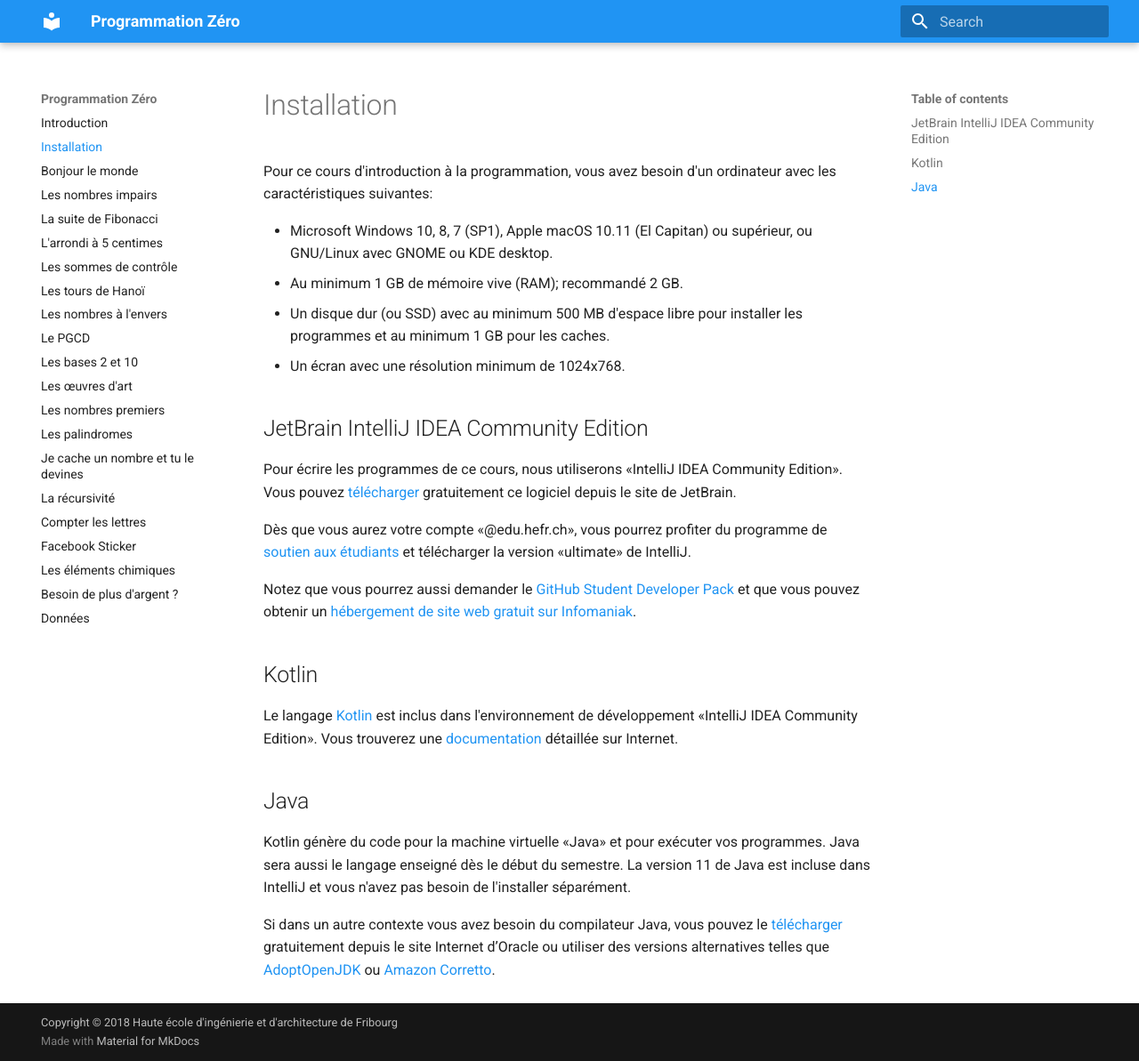
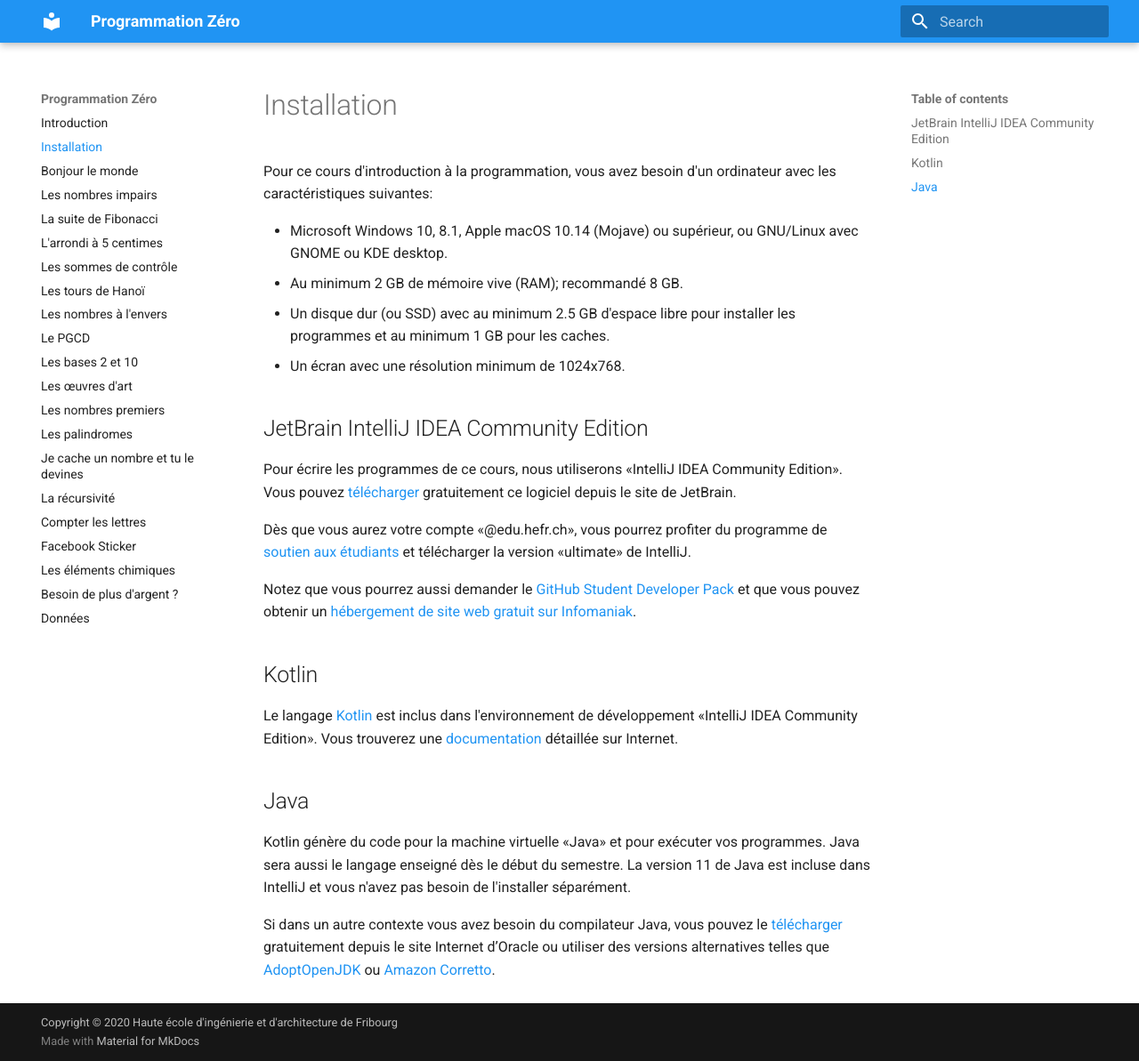
Before and after one commit to heia-fr/programmation-zero, an MkDocs documentation site: the page built from docs/install.md, in a window 1280 px wide and 1193 px high. Shown: the whole window at 89% size. Built offline with MkDocs 1.6.1 and Material for MkDocs 9.7.7, drawn with Linux system fonts in a browser that asks for light colours.

Commit message:
fix for 2020

```diff
--- a/docs/install.md
+++ b/docs/install.md
@@ -3,10 +3,10 @@
 Pour ce cours d'introduction à la programmation, vous avez besoin d'un
 ordinateur avec les caractéristiques suivantes:
 
-- Microsoft Windows 10, 8, 7 (SP1), Apple macOS 10.11 (El Capitan) ou
+- Microsoft Windows 10, 8.1, Apple macOS 10.14 (Mojave) ou
   supérieur, ou GNU/Linux avec GNOME ou KDE desktop.
-- Au minimum 1 GB de mémoire vive (RAM); recommandé 2 GB.
-- Un disque dur (ou SSD) avec au minimum 500 MB d'espace libre pour installer
+- Au minimum 2 GB de mémoire vive (RAM); recommandé 8 GB.
+- Un disque dur (ou SSD) avec au minimum 2.5 GB d'espace libre pour installer
   les programmes et au minimum 1 GB pour les caches.
 - Un écran avec une résolution minimum de 1024x768.
 
--- a/mkdocs.yml
+++ b/mkdocs.yml
@@ -1,6 +1,6 @@
 site_name: Programmation Zéro
 site_description: Cours d'introduction à la programmation pour les étudiants de la HEIA-FR
-copyright: "Copyright &copy; 2018 Haute école d'ingénierie et d'architecture de Fribourg"
+copyright: "Copyright &copy; 2020 Haute école d'ingénierie et d'architecture de Fribourg"
 site_url: https://programmation-zero.tic.heia-fr.ch/
 google_analytics: ['UA-124597956-1', 'auto']
 
```
